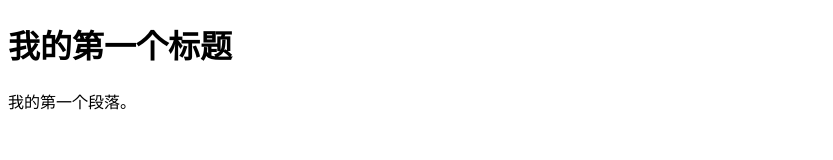
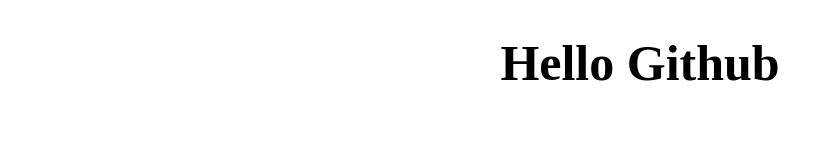
Before and after one commit to wsrong226/wsrong226.github.io, a plain HTML site: page index.html in a window 1280 px wide. Shown: the whole page, without its empty margins (0-833 px from the left). Drawn offline with Linux system fonts and the light colour scheme.

Commit message:
Update index.html

```diff
--- a/index.html
+++ b/index.html
@@ -1,11 +1,16 @@
 <!DOCTYPE html>
-<html>
+<html lang="en">
 <head>
-<meta charset="utf-8">
-<title>blog</title>
+    <meta charset="UTF-8">
+    <title>Document</title>
+    <style type="text/css">
+        h1{
+            text-align: center;
+            font-size: 50px;
+        }
+    </style>
 </head>
 <body>
-    <h1>我的第一个标题</h1>
-    <p>我的第一个段落。</p>
+    <h1>Hello Github</h1>
 </body>
 </html>
```
